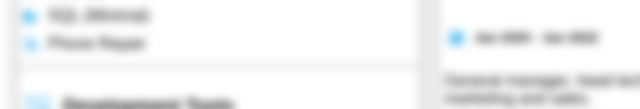
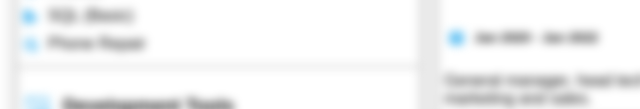
Before and after one commit to natan0987/resume, a plain HTML site: page index.html in a window 1280 px wide. Shown: the part 691-800 px from the top of the page, 0-640 px from the left. Drawn offline with Linux system fonts and the light colour scheme.

Commit message:
Update index.html

```diff
--- a/index.html
+++ b/index.html
@@ -77,7 +77,7 @@
 
         <div class="container-one-third">
           <img class="icon" src="assets/sql.png" alt="sql icon">
-          <p>SQL (Minimal)</p>
+          <p>SQL (Basic)</p>
         </div>
 
 
```
